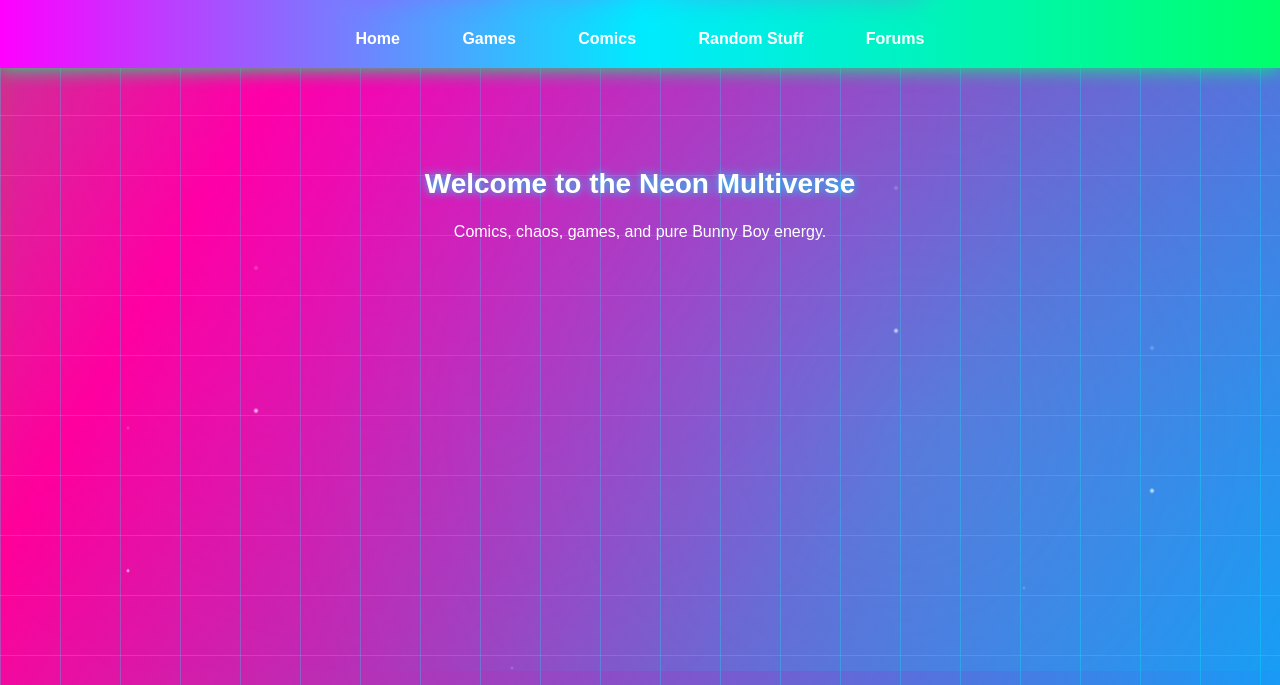
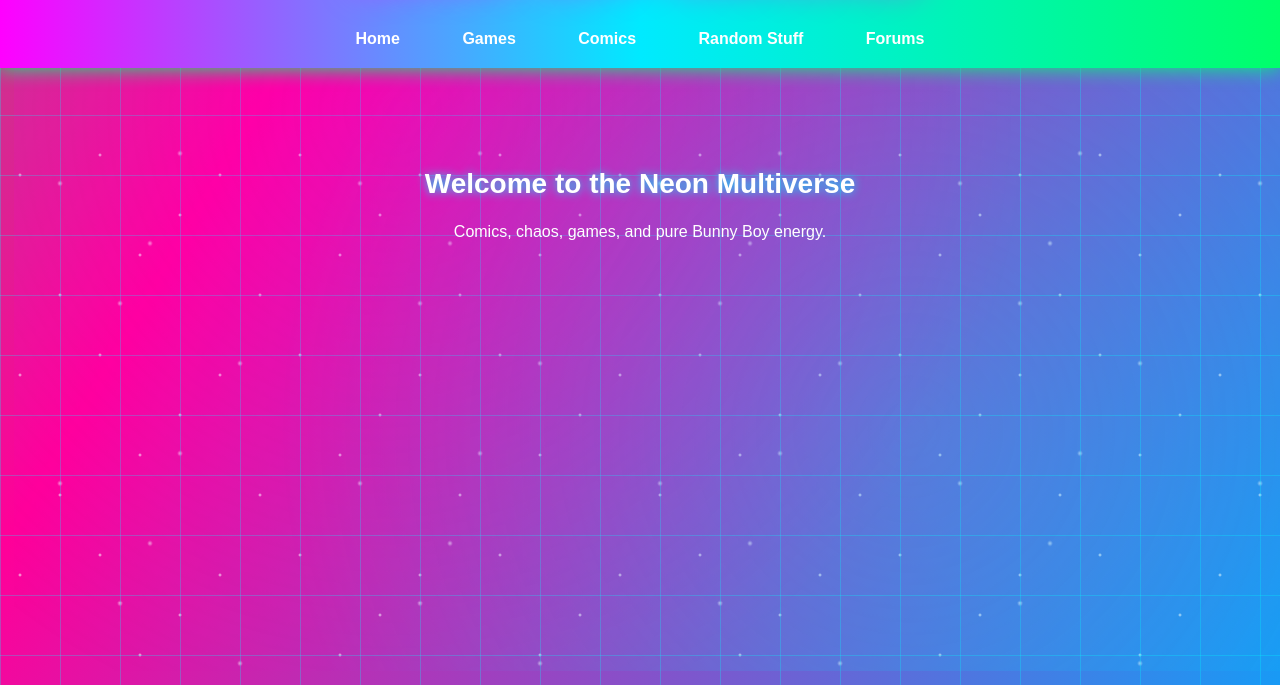
Before and after one commit to BunnyBoyAPPLE/FunStuff, a plain HTML site: page index.html in a window 1280 px wide. Shown: the part 115-800 px from the top of the page. Drawn offline with Linux system fonts and the light colour scheme.

Commit message:
Update style.css

```diff
--- a/style.css
+++ b/style.css
@@ -152,46 +152,70 @@ body::before {
 .starfield {
   position: fixed;
   inset: 0;
-  z-index: -10; /* push it behind everything */
+  z-index: -10;
   pointer-events: none;
   overflow: hidden;
 }
 
-/* Two bright layers of stars */
-.starfield::before,
+/* LAYER 1 — lots of small stars */
+.starfield::before {
+  content: "";
+  position: absolute;
+  inset: 0;
+  background-image:
+    radial-gradient(2px 2px at 10% 20%, #fff, transparent),
+    radial-gradient(2px 2px at 30% 80%, #fff, transparent),
+    radial-gradient(2px 2px at 50% 10%, #fff, transparent),
+    radial-gradient(2px 2px at 70% 60%, #fff, transparent),
+    radial-gradient(2px 2px at 90% 40%, #fff, transparent);
+  background-size: 200px 200px;
+  opacity: 0.8;
+  animation: starDrift1 40s linear infinite;
+}
+
+/* LAYER 2 — medium stars */
 .starfield::after {
   content: "";
   position: absolute;
   inset: 0;
-  background:
-    radial-gradient(3px 3px at 20% 30%, #ffffff, transparent),
-    radial-gradient(2px 2px at 80% 70%, #ffffff, transparent),
-    radial-gradient(3px 3px at 50% 90%, #ffffff, transparent),
-    radial-gradient(2px 2px at 10% 50%, #ffffff, transparent),
-    radial-gradient(3px 3px at 70% 20%, #ffffff, transparent),
-    radial-gradient(2px 2px at 40% 80%, #ffffff, transparent),
-    radial-gradient(3px 3px at 90% 40%, #ffffff, transparent);
-  opacity: 1.0; /* brighter */
-  animation: starDrift 35s linear infinite;
+  background-image:
+    radial-gradient(3px 3px at 20% 30%, #fff, transparent),
+    radial-gradient(3px 3px at 40% 70%, #fff, transparent),
+    radial-gradient(3px 3px at 60% 20%, #fff, transparent),
+    radial-gradient(3px 3px at 80% 90%, #fff, transparent),
+    radial-gradient(3px 3px at 50% 50%, #fff, transparent);
+  background-size: 300px 300px;
+  opacity: 0.6;
+  animation: starDrift2 60s linear infinite;
 }
 
-.starfield::after {
-  opacity: 0.5;
-  animation-duration: 60s;
+/* LAYER 3 — big bright stars */
+.starfield-foreground {
+  position: fixed;
+  inset: 0;
+  z-index: -9;
+  pointer-events: none;
+  background-image:
+    radial-gradient(4px 4px at 15% 40%, #fff, transparent),
+    radial-gradient(4px 4px at 75% 20%, #fff, transparent),
+    radial-gradient(4px 4px at 45% 85%, #fff, transparent),
+    radial-gradient(4px 4px at 90% 60%, #fff, transparent);
+  background-size: 400px 400px;
+  opacity: 0.9;
+  animation: starDrift3 80s linear infinite;
 }
 
-@keyframes starDrift {
+@keyframes starDrift1 {
   from { transform: translateY(0); }
   to { transform: translateY(2000px); }
 }
 
-
-.starfield::after {
-  opacity: 0.3;
-  animation-duration: 70s;
+@keyframes starDrift2 {
+  from { transform: translateY(0); }
+  to { transform: translateY(2500px); }
 }
 
-@keyframes starDrift {
+@keyframes starDrift3 {
   from { transform: translateY(0); }
-  to { transform: translateY(2000px); }
+  to { transform: translateY(3000px); }
 }
```
